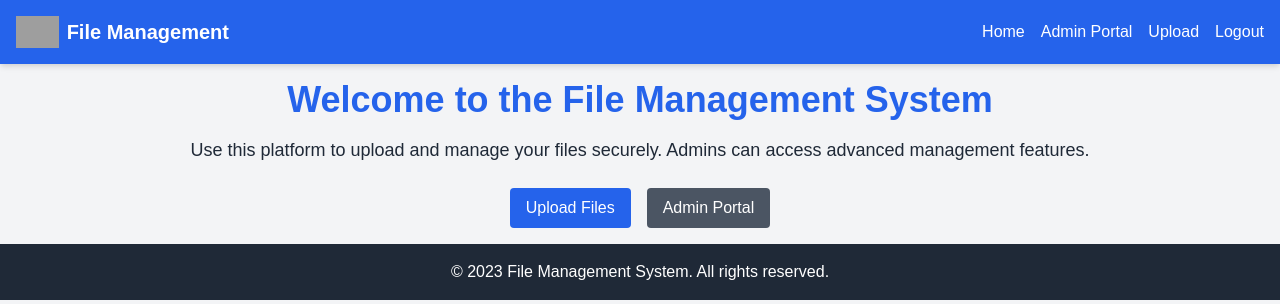
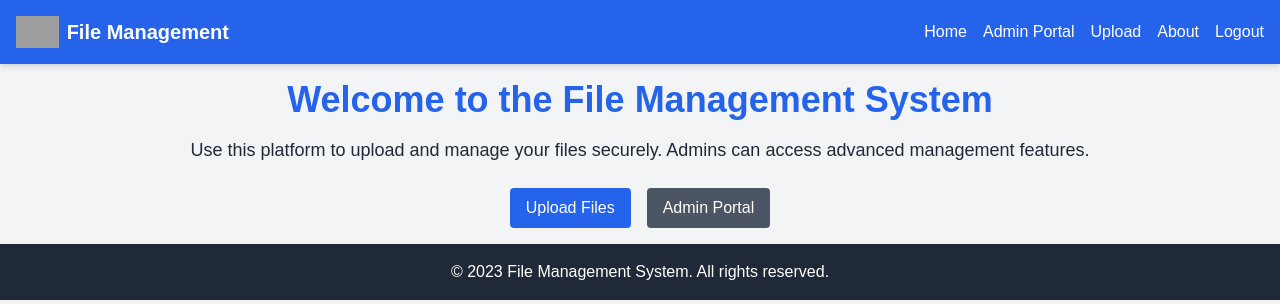
Before and after one commit to ExeqZ/Simple-Artifact-Collection, a Flask app: page / in a window 1280 px wide. Shown: the top 304 px of the page. Run offline with Flask 3, Linux system fonts and the light colour scheme; grey boxes are pictures that could not be loaded.

Commit message:
ui color to bv and about page

```diff
--- a/app.py
+++ b/app.py
@@ -35,5 +35,9 @@ def upload_file():
     file.save(os.path.join(UPLOAD_FOLDER, file.filename))
     return "File uploaded successfully", 200
 
+@app.route('/about')
+def about():
+    return render_template('about.html')
+
 if __name__ == '__main__':
     app.run(host='0.0.0.0', port=8000)
--- a/static/css/styles.css
+++ b/static/css/styles.css
@@ -1,14 +1,14 @@
 /* Basevision Corporate Identity */
 :root {
-    --primary-color: #4CAF50; /* Green */
-    --secondary-color: #2196F3; /* Light Blue */
-    --background-color: #f4f4f9; /* Light Gray */
+    --primary-color: #00529b; /* Basevision Blue */
+    --secondary-color: #f39200; /* Basevision Orange */
+    --background-color: #f4f4f4; /* Light Gray */
     --text-color: #333;
     --font-family: 'Arial', sans-serif;
 }
 
 body {
-    font-family: 'Arial', sans-serif;
+    font-family: var(--font-family);
     background-color: var(--background-color);
     color: var(--text-color);
     margin: 0;
--- a/templates/base.html
+++ b/templates/base.html
@@ -20,6 +20,7 @@
         <a href="{{ url_for('index') }}" class="hover:underline">Home</a>
         <a href="{{ url_for('admin.admin_portal') }}" class="hover:underline">Admin Portal</a>
         <a href="{{ url_for('upload_page') }}" class="hover:underline">Upload</a>
+        <a href="{{ url_for('about') }}" class="hover:underline">About</a>
         <a href="{{ url_for('auth.logout') }}" class="hover:underline">Logout</a>
       </nav>
       <button class="md:hidden text-white" onclick="toggleMenu()">
@@ -30,6 +31,7 @@
       <a href="{{ url_for('index') }}" class="block px-4 py-2 hover:bg-blue-800">Home</a>
       <a href="{{ url_for('admin.admin_portal') }}" class="block px-4 py-2 hover:bg-blue-800">Admin Portal</a>
       <a href="{{ url_for('upload_page') }}" class="block px-4 py-2 hover:bg-blue-800">Upload</a>
+      <a href="{{ url_for('about') }}" class="block px-4 py-2 hover:bg-blue-800">About</a>
       <a href="{{ url_for('auth.logout') }}" class="block px-4 py-2 hover:bg-blue-800">Logout</a>
     </nav>
   </header>
```
Also changed, not shown: templates/about.html (added, +16 -0 lines).
